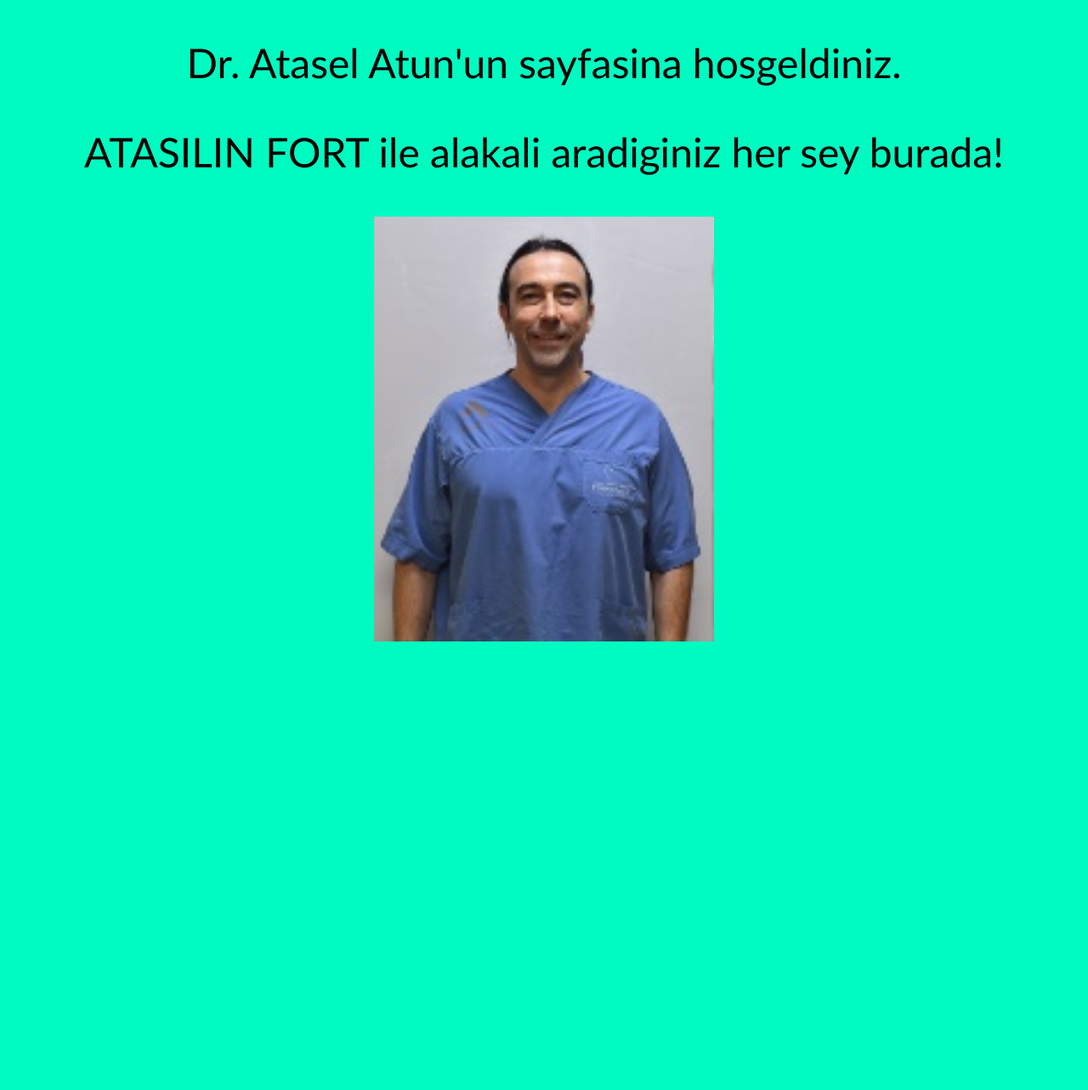
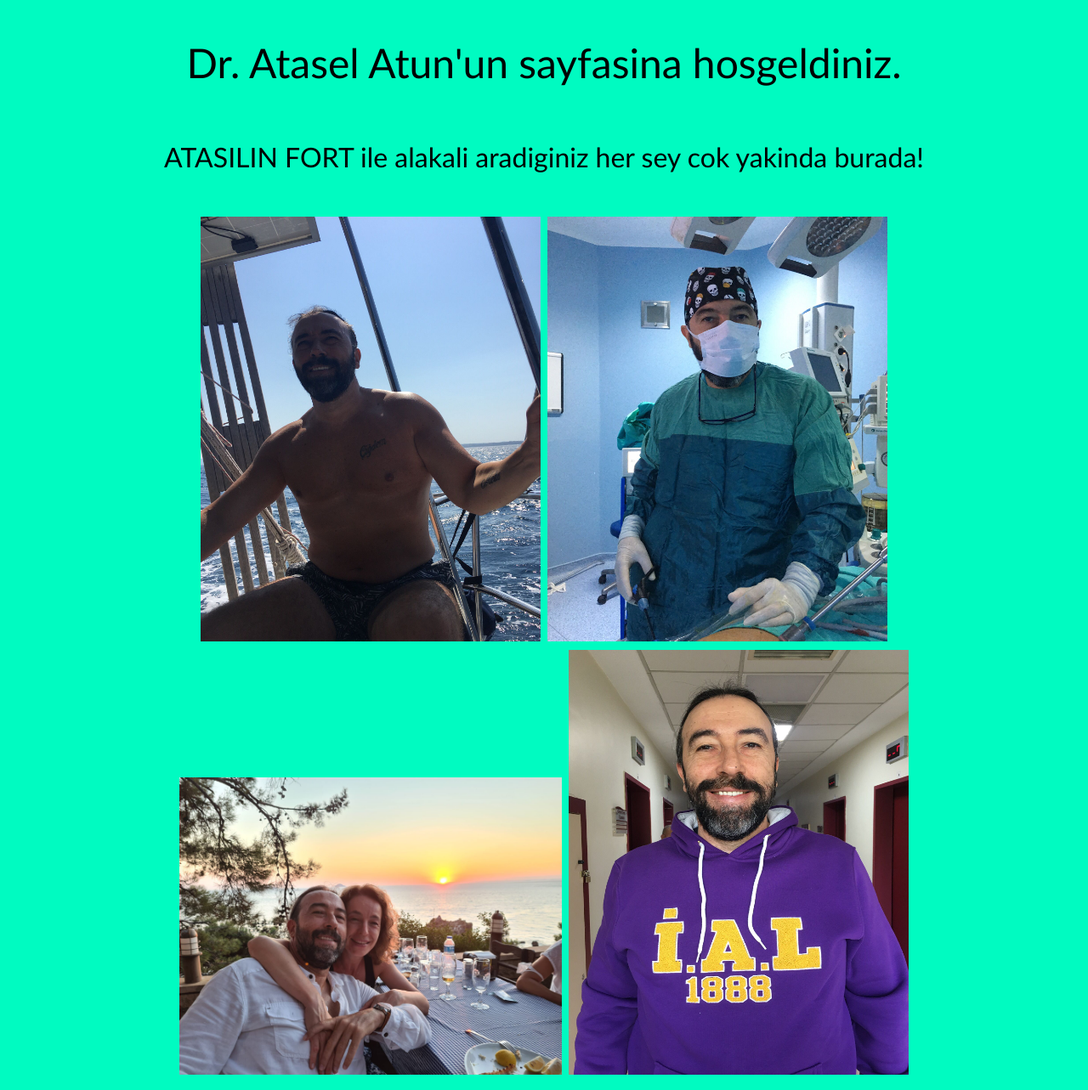
Before and after one commit to melisatuun/melisatuun.github.io, a plain HTML site: page index.html in a window 1280 px wide. Shown: the part 81-1364 px from the top of the page at 85% size. Before the commit the page ends 854 px from the top, so only its background shows below. Drawn offline with Linux system fonts and the light colour scheme.

Commit message:
updated site

```diff
--- a/index.html
+++ b/index.html
@@ -4,8 +4,21 @@
 <p><font face="Trebuchet MS" size="9" color="black">
 <center><h1>WELCOME TO ATASILIN FORT</h1><center>
 <p>Dr. Atasel Atun'un sayfasina hosgeldiniz.</p>
-<p>ATASILIN FORT ile alakali aradiginiz her sey burada!</p>
-<img src="atasel.jpg"
+<p><font face="Trebuchet MS" size="6" color="black">
+<p>ATASILIN FORT ile alakali aradiginiz her sey cok yakinda burada!</p>
+<img src="denizde.jpeg"
+     width="400"
+     height="500"
+>
+<img src="atasel.jpeg"
+     width="400"
+     height="500"
+>
+<img src="cigdem.jpeg"
+     width="450"
+     height="350"
+>
+<img src="ial.jpeg"
      width="400"
      height="500"
 >
```
Also changed, not shown: atasel.jpeg (added), atasel.jpg (deleted), cigdem.jpeg (added), denizde.jpeg (added), ial.jpeg (added), 1 other file.
